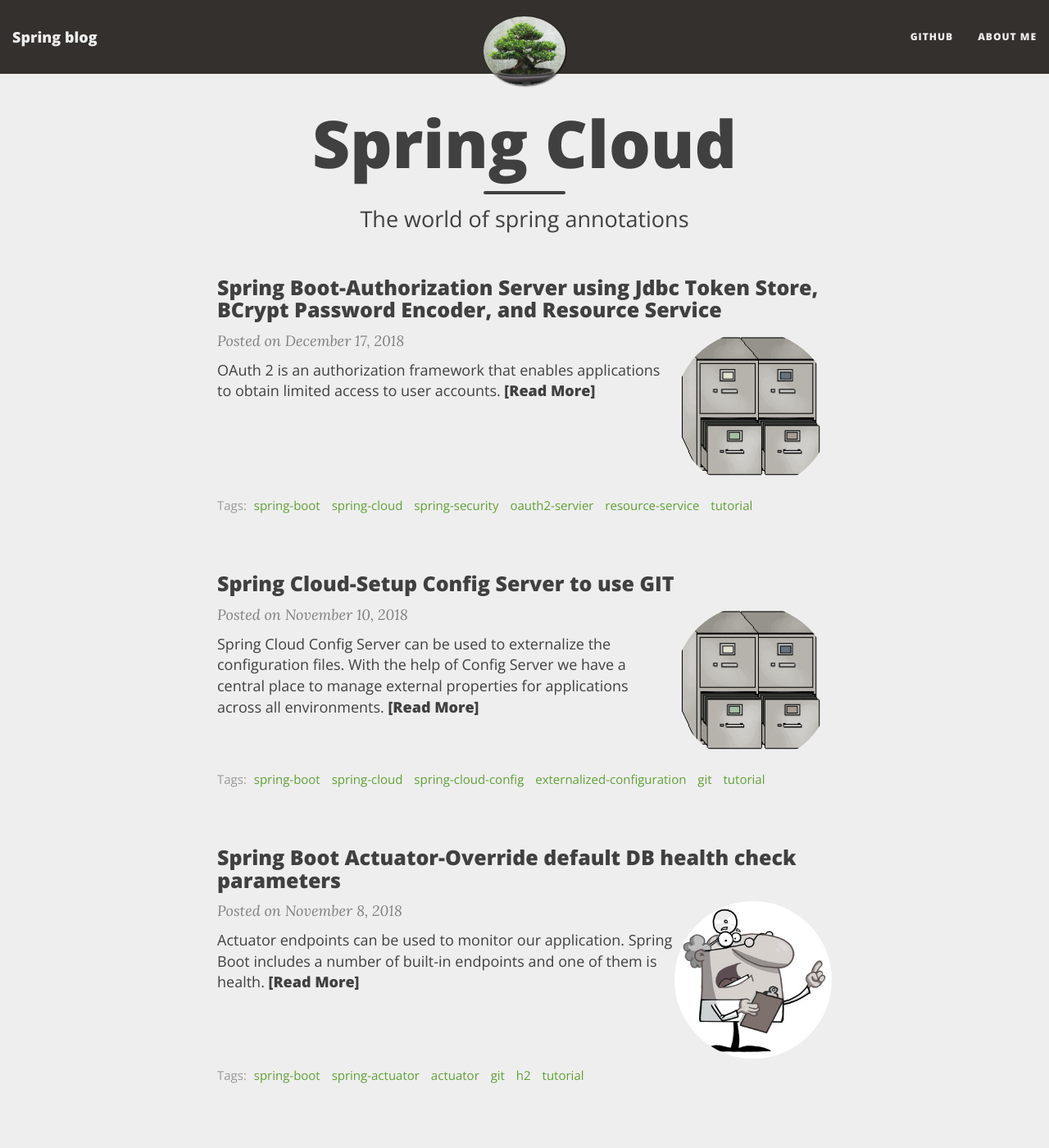
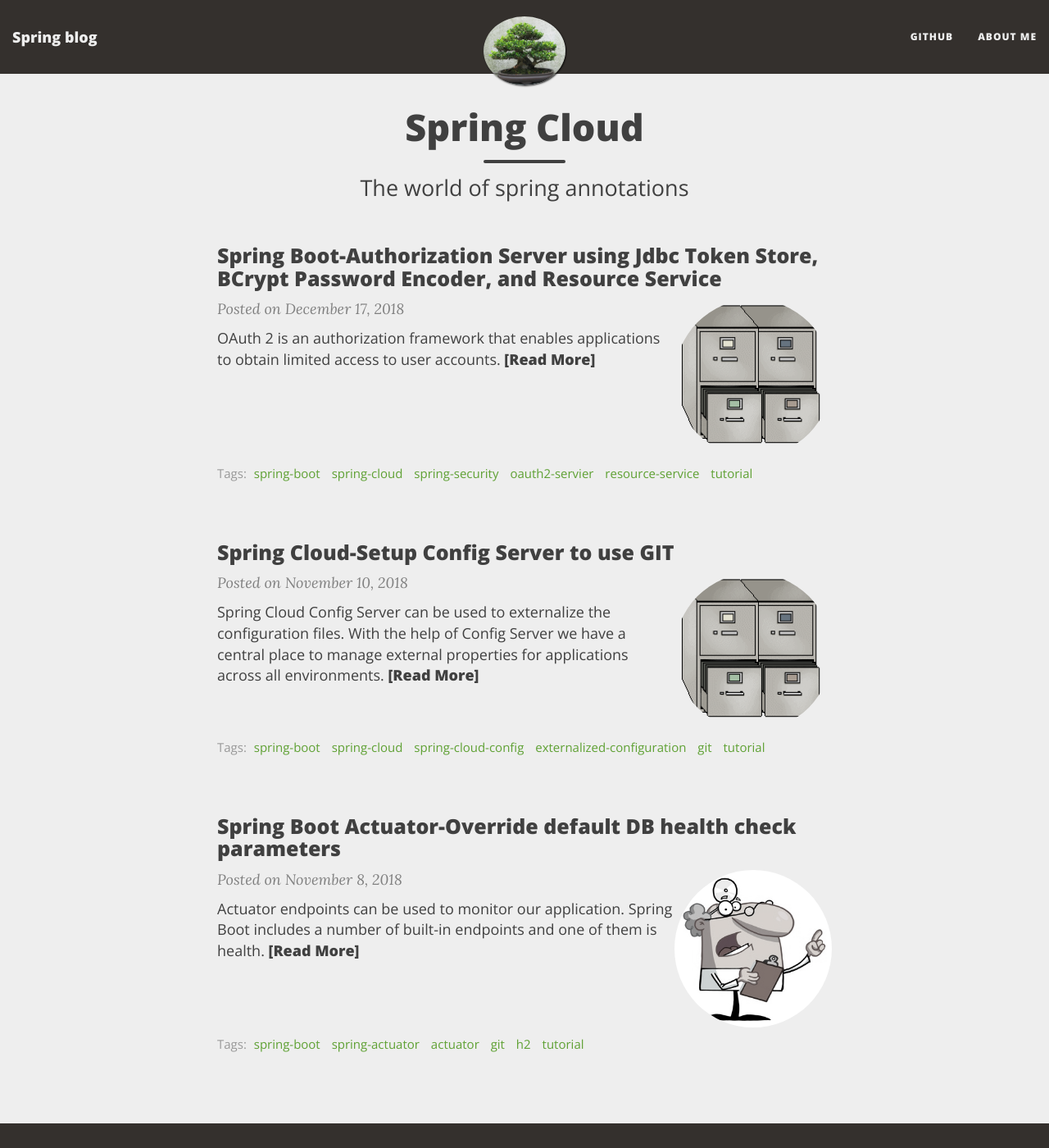
Before and after one commit to codeaches/codeaches.github.io, a Jekyll site: the page built from index.html, in a window 1280 px wide and 1400 px high. Shown: the whole window at 82% size. Built offline with Jekyll 4.4.1, drawn with Linux system fonts in a browser that asks for light colours; nearby versions of some CDN libraries; the list of posts is cut into pages by our own code.

Commit message:
no message

```diff
--- a/css/main.css
+++ b/css/main.css
@@ -470,7 +470,7 @@
 }
 .intro-header .page-heading h1 {
   margin-top: 0;
-  font-size: 50px;
+  font-size: 35px; /* changed from 50 to 35 */
 }
 .intro-header .post-heading h1 {
   margin-top: 0;
@@ -523,7 +523,7 @@
     padding: 150px 0;
   }
   .intro-header .page-heading h1 {
-    font-size: 80px;
+    font-size: 45px; /* changed from 80 to 45 */
   }
   .intro-header .post-heading h1 {
     font-size: 25px; /* changing from 50 to 25px */
```
